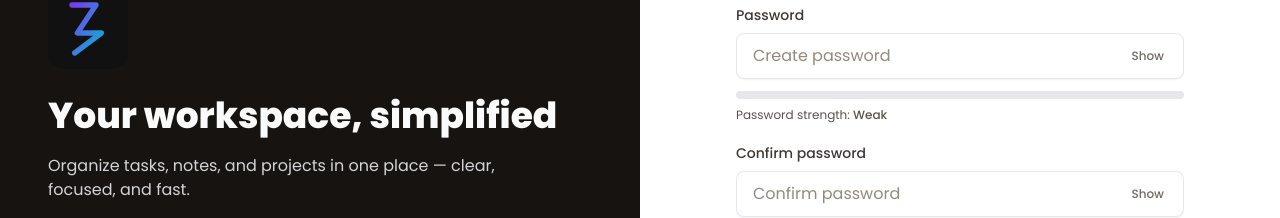
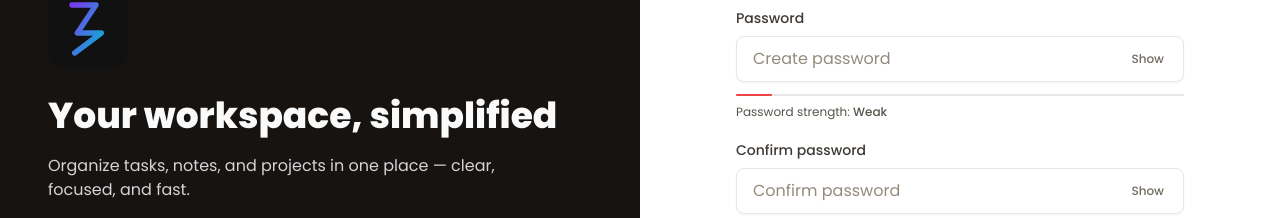
Before and after one commit to essrosall/Syncly, a React (Vite) app: page /signup in a window 1280 px wide. Shown: the part 305-523 px from the top of the page. Built offline with nearby package versions, Linux system fonts and the light colour scheme; no server answers.

Commit message:
"Sign up page password validation and error handling implementation"

```diff
--- a/src/pages/Signup.jsx
+++ b/src/pages/Signup.jsx
@@ -21,8 +21,9 @@ const ratePassword = (pw = '') => {
   return 3; // strong
 };
 
-const pwLabel = (score) => (score === 0 ? 'Weak' : score === 1 ? 'So-so' : score === 2 ? 'Good' : 'Strong');
+const pwLabel = (score) => (score === 0 ? 'Weak' : score === 1 ? 'Fair' : score === 2 ? 'Good' : 'Strong');
 const pwColor = (score) => (score === 0 ? '#ef4444' : score === 1 ? '#f97316' : score === 2 ? '#f59e0b' : '#10b981');
+const pwPercent = (score) => (score === 0 ? 8 : score === 1 ? 33 : score === 2 ? 66 : 100);
 
 const Signup = () => {
   const { register, handleSubmit, formState: { errors }, setValue, watch, getValues } = useForm();
@@ -103,10 +104,15 @@ const Signup = () => {
 
               {/* Password strength indicator (moving line) */}
               <div className="mt-3">
-                <div className="h-2 w-full bg-neutral-200 rounded-full overflow-hidden">
+                <div className="h-0.5 w-full bg-neutral-200 rounded-full overflow-hidden">
                   <div
-                    className="h-2 rounded-full transition-all"
-                    style={{ width: `${Math.round((ratePassword(watch('password') || '') / 3) * 100)}%`, backgroundColor: pwColor(ratePassword(watch('password') || '')) }}
+                    className="h-0.5 rounded-full transform origin-left transition-all duration-150 ease-linear"
+                    style={{ transform: `scaleX(${(pwPercent(ratePassword(watch('password') || '')) / 100)})`, backgroundColor: pwColor(ratePassword(watch('password') || '')) }}
+                    role="progressbar"
+                    aria-valuenow={ratePassword(watch('password') || '')}
+                    aria-valuemin={0}
+                    aria-valuemax={3}
+                    aria-label="Password strength"
                   />
                 </div>
                 <p className="text-xs mt-2 text-neutral-600">Password strength: <span className="font-medium">{pwLabel(ratePassword(watch('password') || ''))}</span></p>
```
